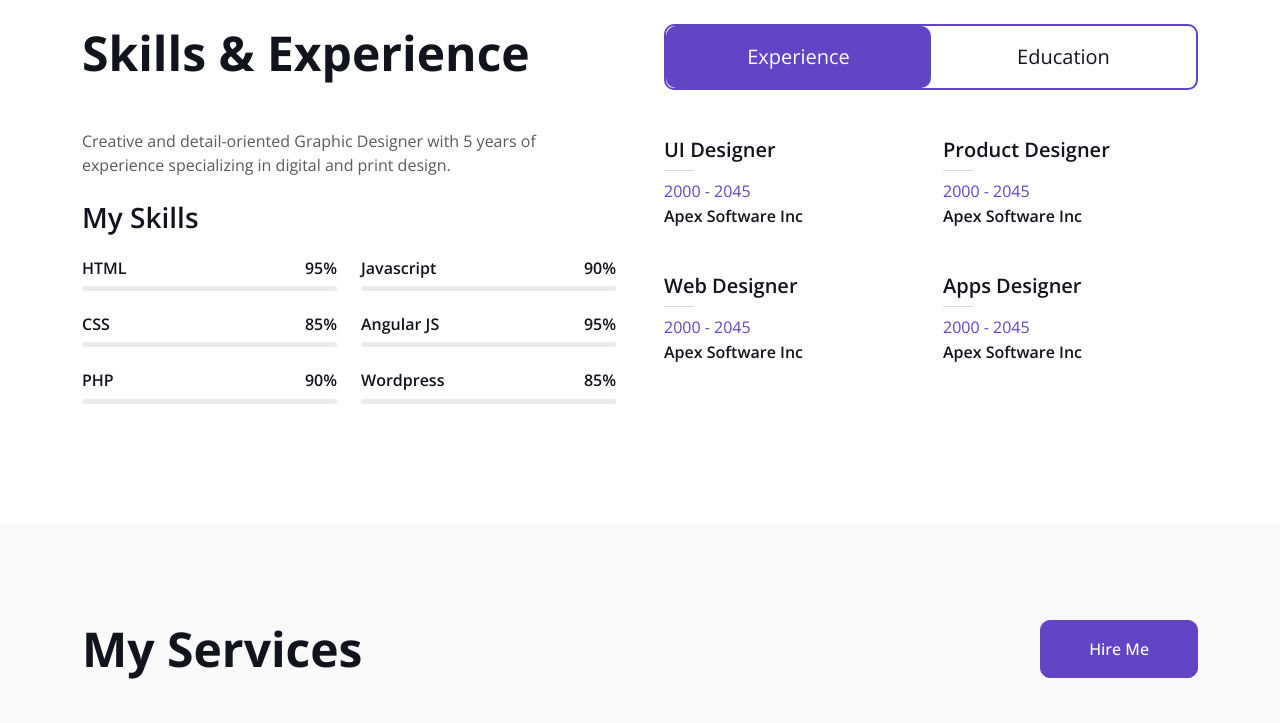
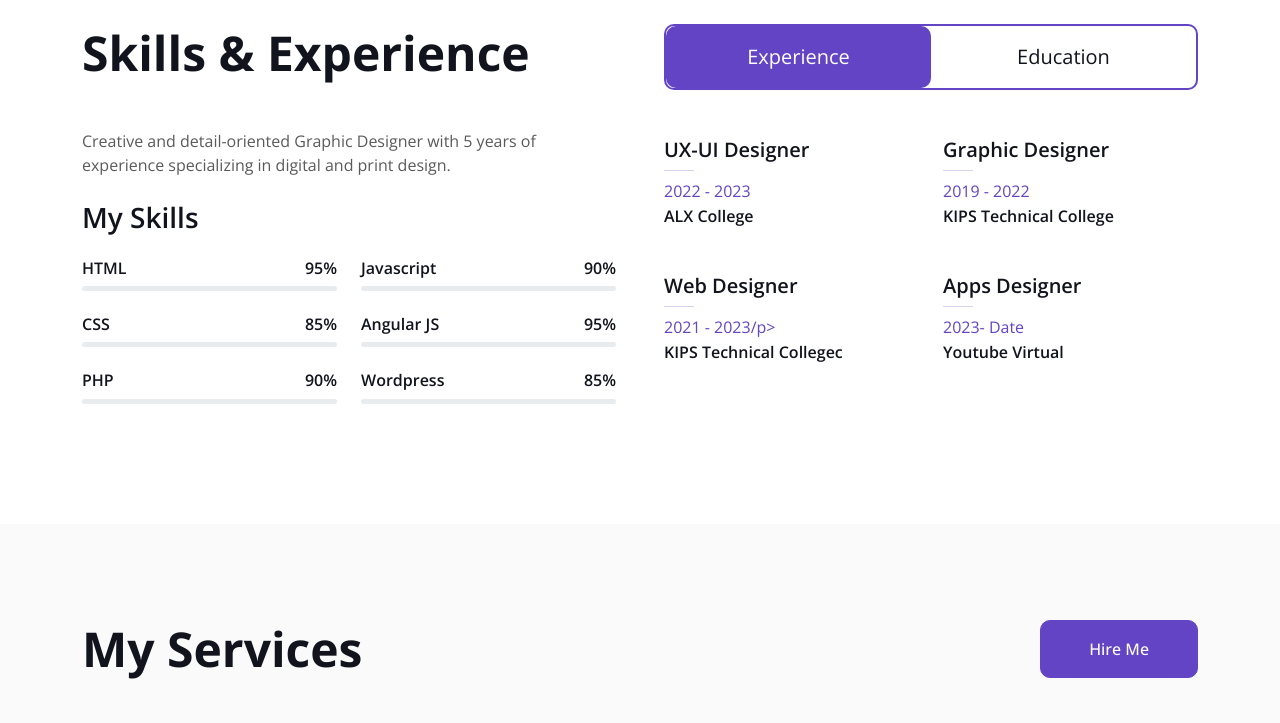
Before and after one commit to PpaulKariuki/PPaulKariukii.github.io, a plain HTML site: page index.html in a window 1280 px wide. Shown: the part 1620-2343 px from the top of the page. Drawn offline with nearby package versions, Linux system fonts and the light colour scheme; a script that the page names is missing.

Commit message:
Update index.html

```diff
--- a/index.html
+++ b/index.html
@@ -247,28 +247,28 @@
                         <div id="tab-1" class="tab-pane fade show p-0 active">
                             <div class="row gy-5 gx-4">
                                 <div class="col-sm-6">
-                                    <h5>UI Designer</h5>
+                                    <h5>UX-UI Designer</h5>
                                     <hr class="text-primary my-2">
-                                    <p class="text-primary mb-1">2000 - 2045</p>
-                                    <h6 class="mb-0">Apex Software Inc</h6>
+                                    <p class="text-primary mb-1">2022 - 2023</p>
+                                    <h6 class="mb-0">ALX College</h6>
                                 </div>
                                 <div class="col-sm-6">
-                                    <h5>Product Designer</h5>
+                                    <h5>Graphic Designer</h5>
                                     <hr class="text-primary my-2">
-                                    <p class="text-primary mb-1">2000 - 2045</p>
-                                    <h6 class="mb-0">Apex Software Inc</h6>
+                                    <p class="text-primary mb-1">2019 - 2022</p>
+                                    <h6 class="mb-0">KIPS Technical College</h6>
                                 </div>
                                 <div class="col-sm-6">
                                     <h5>Web Designer</h5>
                                     <hr class="text-primary my-2">
-                                    <p class="text-primary mb-1">2000 - 2045</p>
-                                    <h6 class="mb-0">Apex Software Inc</h6>
+                                    <p class="text-primary mb-1">2021 - 2023/p>
+                                    <h6 class="mb-0">KIPS Technical Collegec</h6>
                                 </div>
                                 <div class="col-sm-6">
                                     <h5>Apps Designer</h5>
                                     <hr class="text-primary my-2">
-                                    <p class="text-primary mb-1">2000 - 2045</p>
-                                    <h6 class="mb-0">Apex Software Inc</h6>
+                                    <p class="text-primary mb-1">2023- Date</p>
+                                    <h6 class="mb-0">Youtube Virtual</h6>
                                 </div>
                             </div>
                         </div>
@@ -577,7 +577,7 @@
                     <h1 class="display-5 mb-0">Let's Work Together</h1>
                 </div>
                 <div class="col-lg-6 text-lg-end">
-                    <a class="btn btn-primary py-3 px-5" href="">Say Hello</a>
+                    <a class="btn btn-primary py-3 px-5" href="">Reach Me!</a>
                 </div>
             </div>
             <div class="row g-5">
@@ -586,7 +586,7 @@
                     <h3 class="fw-bold">00100, Nairobi, Kenya</h3>
                     <hr class="w-100">
                     <p class="mb-2">Call me:</p>
-                    <h3 class="fw-bold">+254799308189</h3>
+                    <h3 class="fw-bold">+254799308189 / 0748862354</h3>
                     <hr class="w-100">
                     <p class="mb-2">Mail me:</p>
                     <h3 class="fw-bold">Paulk7481@gmail.com</h3>
```
